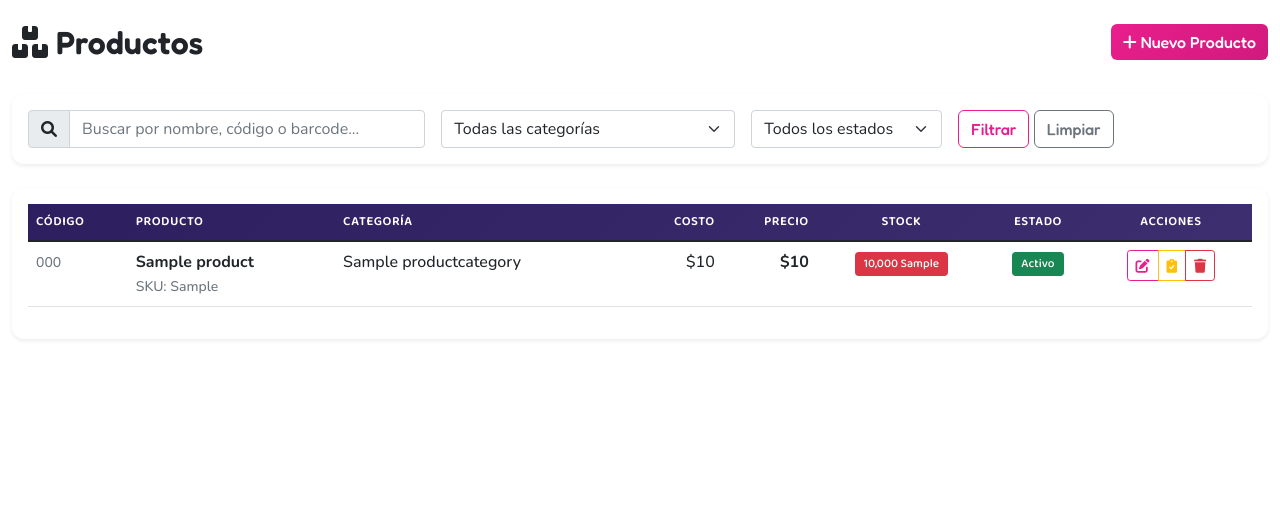
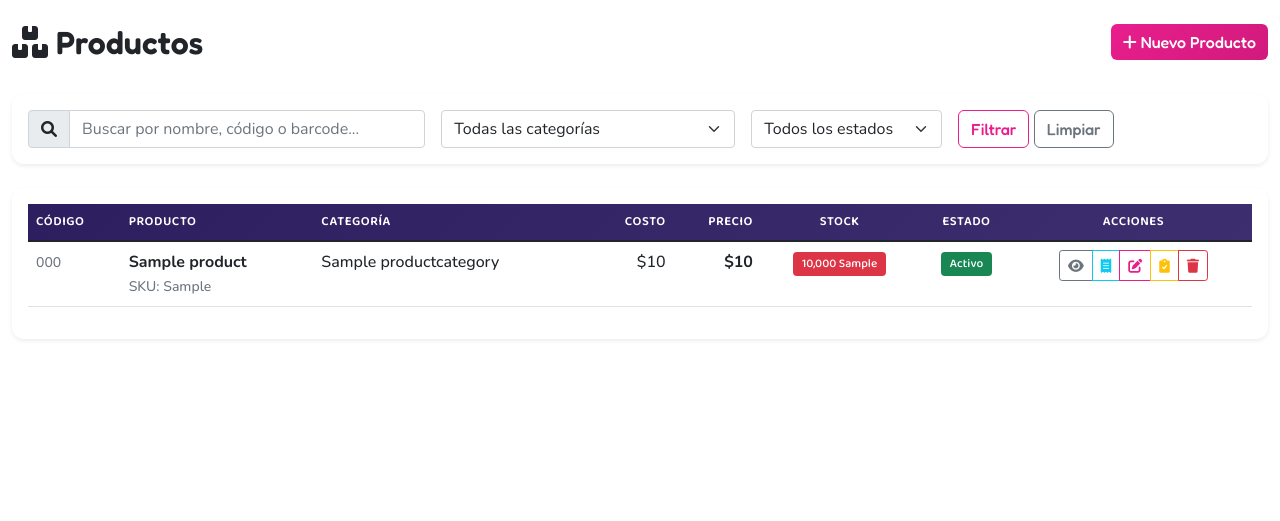
Before and after one commit to ignaciomondragon24/ALMACEN-SOFI, a Django app: page /stocks/ in a window 1280 px wide; the page is wider, and only the part inside the window is pictured. Shown: the part 80-601 px from the top of that part. Run offline with Django 3.2, Linux system fonts and the light colour scheme; a user stored in the database is signed in; tables that the repository leaves empty hold one stand-in row (values such as "Sample post"); some libraries are stand-ins or nearby versions.

Commit message:
feat: agregar botones ver detalle e historial de costos en lista de productos
Co-Authored-By: Claude Opus 4.6 <noreply@anthropic.com>

```diff
--- a/templates/stocks/product_list.html
+++ b/templates/stocks/product_list.html
@@ -110,6 +110,16 @@
                             </td>
                             <td class="text-center">
                                 <div class="btn-group btn-group-sm">
+                                    <a href="{% url 'stocks:product_detail' product.pk %}"
+                                       class="btn btn-outline-secondary"
+                                       title="Ver detalle">
+                                        <i class="fas fa-eye"></i>
+                                    </a>
+                                    <a href="{% url 'stocks:product_costs' product.pk %}"
+                                       class="btn btn-outline-info"
+                                       title="Historial de precios de compra">
+                                        <i class="fas fa-receipt"></i>
+                                    </a>
                                     <a href="{% url 'stocks:product_edit' product.pk %}"
                                        class="btn btn-outline-primary"
                                        title="Editar">
```
